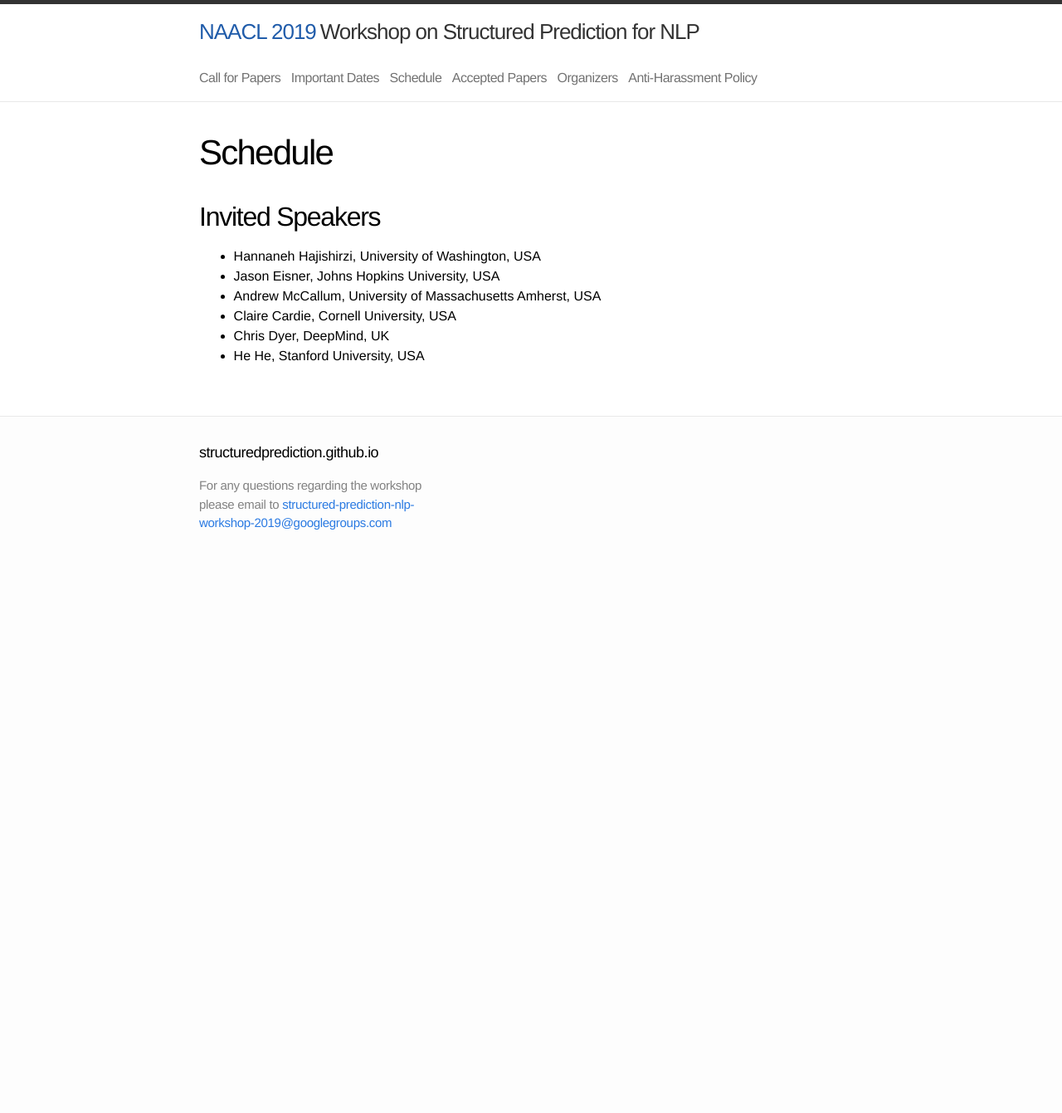
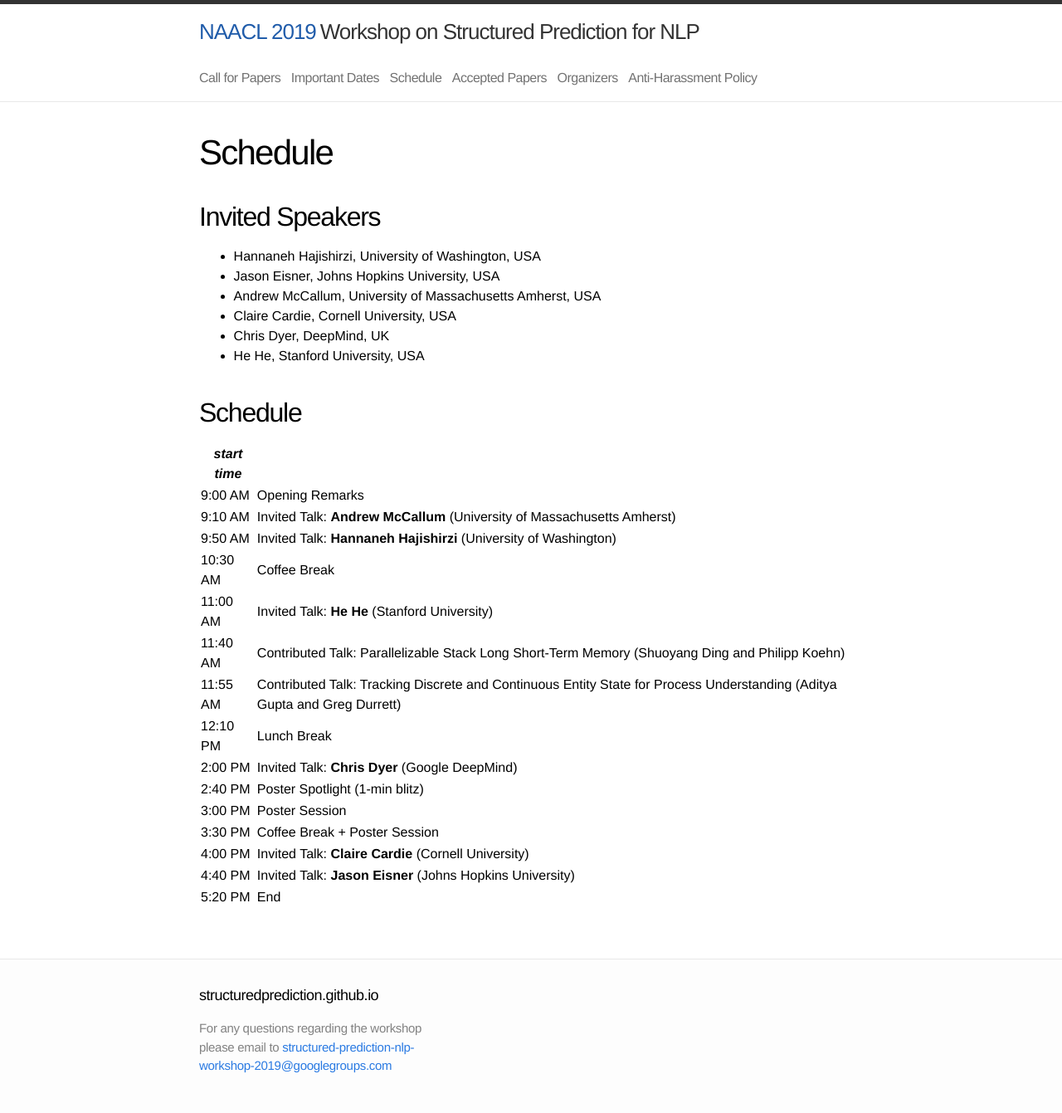
Before and after one commit to structuredprediction/structuredprediction.github.io, a Jekyll site: the page built from SPNLP19/3_schedule.md, in a window 1280 px wide. Shown: the whole page at 83% size. Built offline with Jekyll 4.4.1, drawn with Linux system fonts in a browser that asks for light colours; before the commit the page ends 900 px from its top, so only the background shows below that.

Commit message:
Update 3_schedule.md

```diff
--- a/SPNLP19/3_schedule.md
+++ b/SPNLP19/3_schedule.md
@@ -13,3 +13,23 @@
 * Claire Cardie, Cornell University, USA
 * Chris Dyer, DeepMind, UK
 * He He, Stanford University, USA
+
+## Schedule
+
+| _start time_   |  |
+|----------|--|
+|  9:00 AM | Opening Remarks |
+|  9:10 AM | Invited Talk: **Andrew McCallum** (University of Massachusetts Amherst) |
+|  9:50 AM | Invited Talk: **Hannaneh Hajishirzi** (University of Washington) |
+| 10:30 AM | Coffee Break |
+| 11:00 AM | Invited Talk: **He He** (Stanford University) |
+| 11:40 AM | Contributed Talk: Parallelizable Stack Long Short-Term Memory (Shuoyang Ding and Philipp Koehn) |
+| 11:55 AM | Contributed Talk: Tracking Discrete and Continuous Entity State for Process Understanding (Aditya Gupta and Greg Durrett) |
+| 12:10 PM | Lunch Break |
+|  2:00 PM | Invited Talk:  **Chris Dyer** (Google DeepMind) |
+|  2:40 PM | Poster Spotlight (1-min blitz) |
+|  3:00 PM | Poster Session |
+|  3:30 PM | Coffee Break + Poster Session |
+|  4:00 PM | Invited Talk: **Claire Cardie** (Cornell University)  |
+|  4:40 PM | Invited Talk: **Jason Eisner** (Johns Hopkins University) |
+|  5:20 PM | End  |
```
